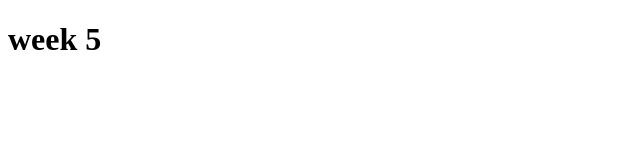
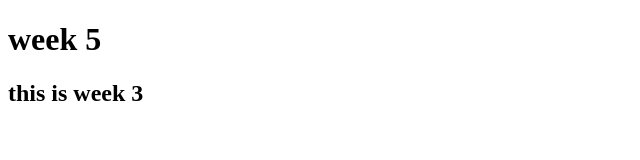
Before and after one commit to Ultimate0266/Assignment, a plain HTML site: page index.html in a window 1280 px wide. Shown: the whole page, without its empty margins (0-640 px from the left). Drawn offline with Linux system fonts and the light colour scheme.

Commit message:
this is week 3 commit

```diff
--- a/index.html
+++ b/index.html
@@ -8,5 +8,6 @@
 </head>
 <body>
     <h1>week 5</h1>
+    <h2>this is week 3</h2>
 </body>
 </html>
```
